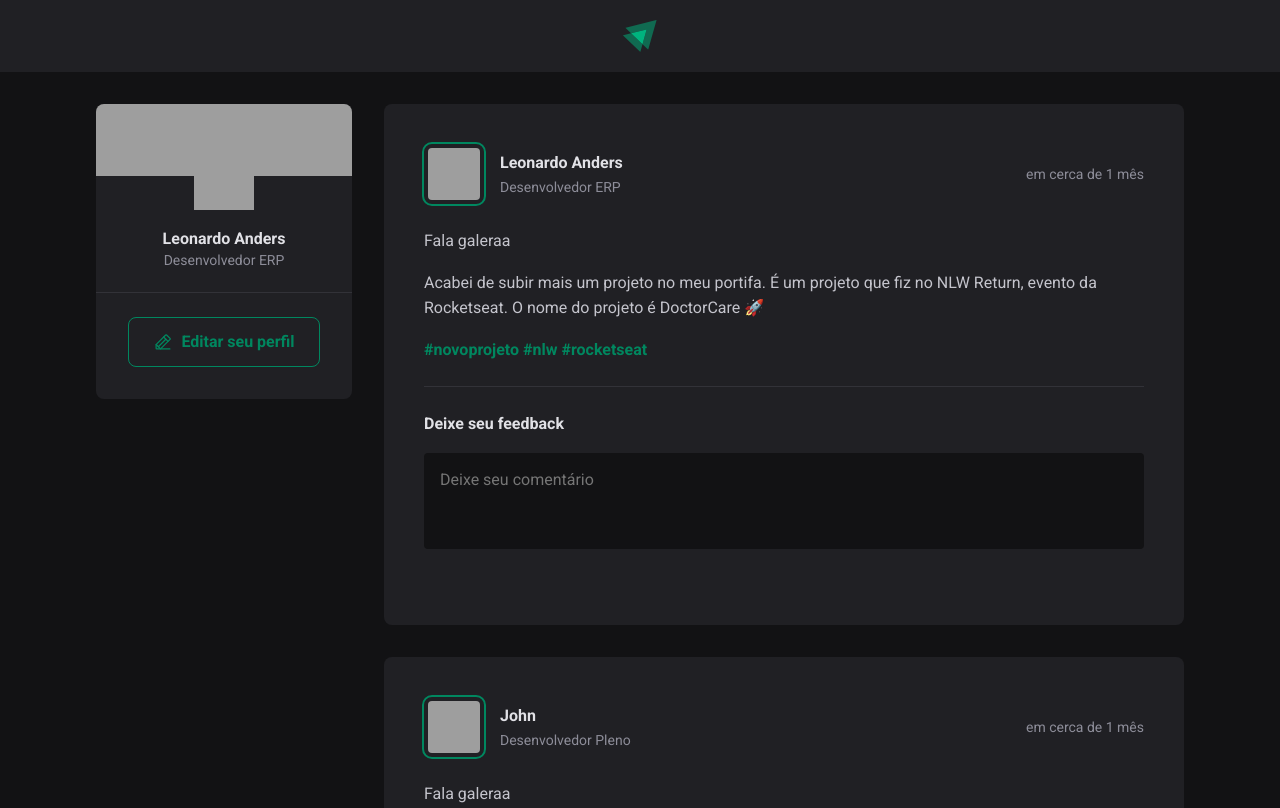
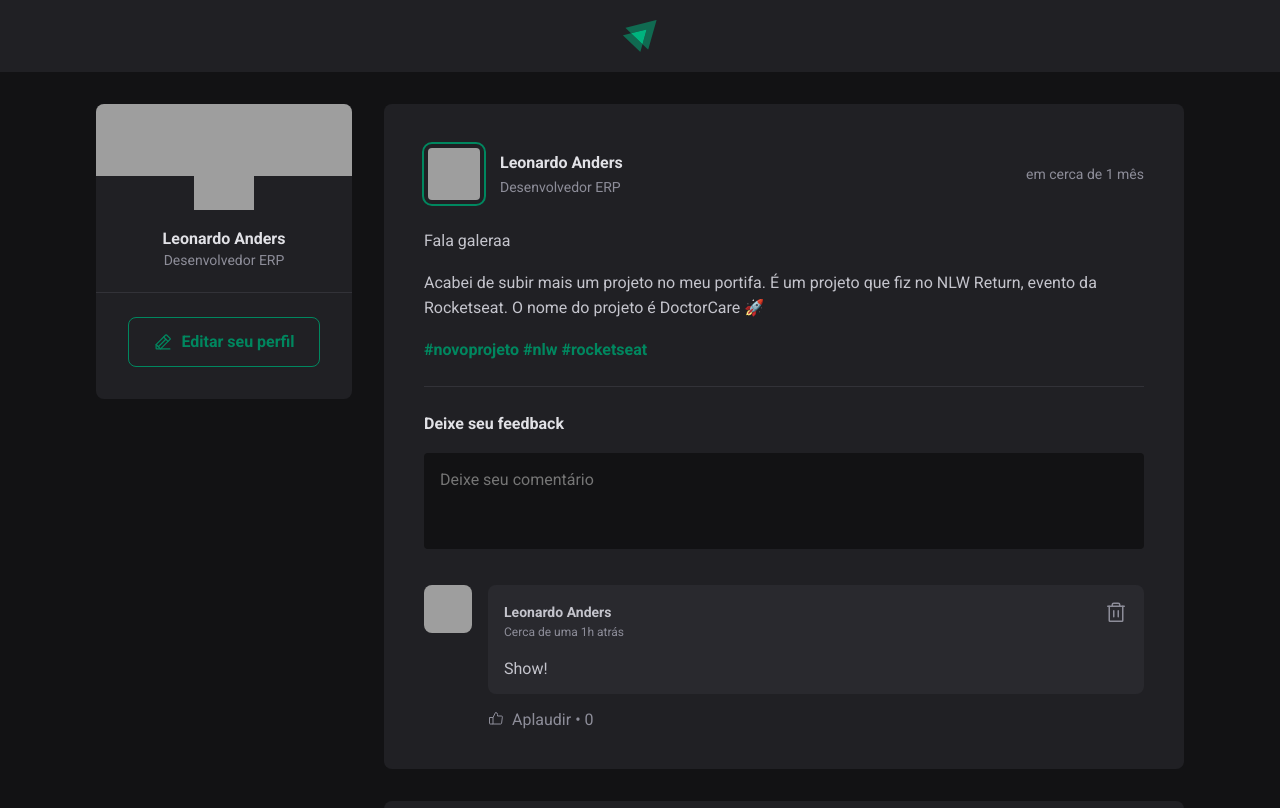
Before and after one commit to LeoAnders/ignite-feed, a React (Vite) app: page / in a window 1280 px wide. Shown: the top 808 px of the page. Built offline with nearby package versions, Linux system fonts and the light colour scheme; grey boxes are pictures that could not be loaded.

Commit message:
Validando formulário e Realizando Likesnos comentários

```diff
--- a/src/components/Comment.jsx
+++ b/src/components/Comment.jsx
@@ -4,8 +4,16 @@
 import { useState } from "react";
 
 export function Comment({ content, onDeleteComment }) {
+  const [likeCount, setLikeCount] = useState(0);
+
   function handleDeleteComment() {
     onDeleteComment(content);
+  }
+
+  function handleLikeComment() {
+    setLikeComment(() => {
+      return state + 1;
+    });
   }
 
   return (
@@ -36,9 +44,9 @@
           <p>{content}</p>
         </div>
         <footer>
-          <button>
+          <button onClick={handleLikeComment}>
             <ThumbsUp />
-            Aplaudir <span>20</span>
+            Aplaudir <span>{likeCount}</span>
           </button>
         </footer>
       </div>
--- a/src/components/Post.jsx
+++ b/src/components/Post.jsx
@@ -6,9 +6,9 @@
 import styles from "./Post.module.css";
 import { useState } from "react";
 
-export function Post({ author, content, publishedAt }) {
-  const [comments, setComments] = useState([]);
-  const [newCommentText, setNewCommentText] = useState([""]);
+export function Post({ author, publishedAt, content }) {
+  const [comments, setComments] = useState(["Show!"]);
+  const [newCommentText, setNewCommentText] = useState("");
 
   const publishedDateFormatted = format(
     publishedAt,
@@ -30,7 +30,12 @@
   }
 
   function handleNewCommentChange() {
+    event.target.setCustomValidity("");
     setNewCommentText(event.target.value);
+  }
+
+  function handleNewCommentInvalid() {
+    event.target.setCustomValidity("Esse campo é obrigatório");
   }
 
   function deleteComment(commentToDelete) {
@@ -39,6 +44,8 @@
     });
     setComments(commentWithoutDeleteOne);
   }
+
+  const isNewCommentEmpty = newCommentText.length === 0;
 
   return (
     <article className={styles.post}>
@@ -80,10 +87,14 @@
           placeholder="Deixe seu comentário"
           value={newCommentText}
           onChange={handleNewCommentChange}
+          onInvalid={handleNewCommentInvalid}
+          required
         ></textarea>
 
         <footer>
-          <button type="submit">Publicar</button>
+          <button type="submit" disabled={isNewCommentEmpty}>
+            Publicar
+          </button>
         </footer>
       </form>
 
--- a/src/components/Post.module.css
+++ b/src/components/Post.module.css
@@ -106,6 +106,15 @@
   transition: background-color 0.1s;
 }
 
+.commentForm button[type="submit"]:not(:disabled):hover {
+  background: var(--green-300);
+}
+
+.commentForm button:disabled {
+  opacity: 0.7;
+  cursor: not-allowed;
+}
+
 .commentList {
   margin-top: 2rem;
 }
```
Also changed, not shown: src/components/Comment.module.css (line endings or trailing spaces).
